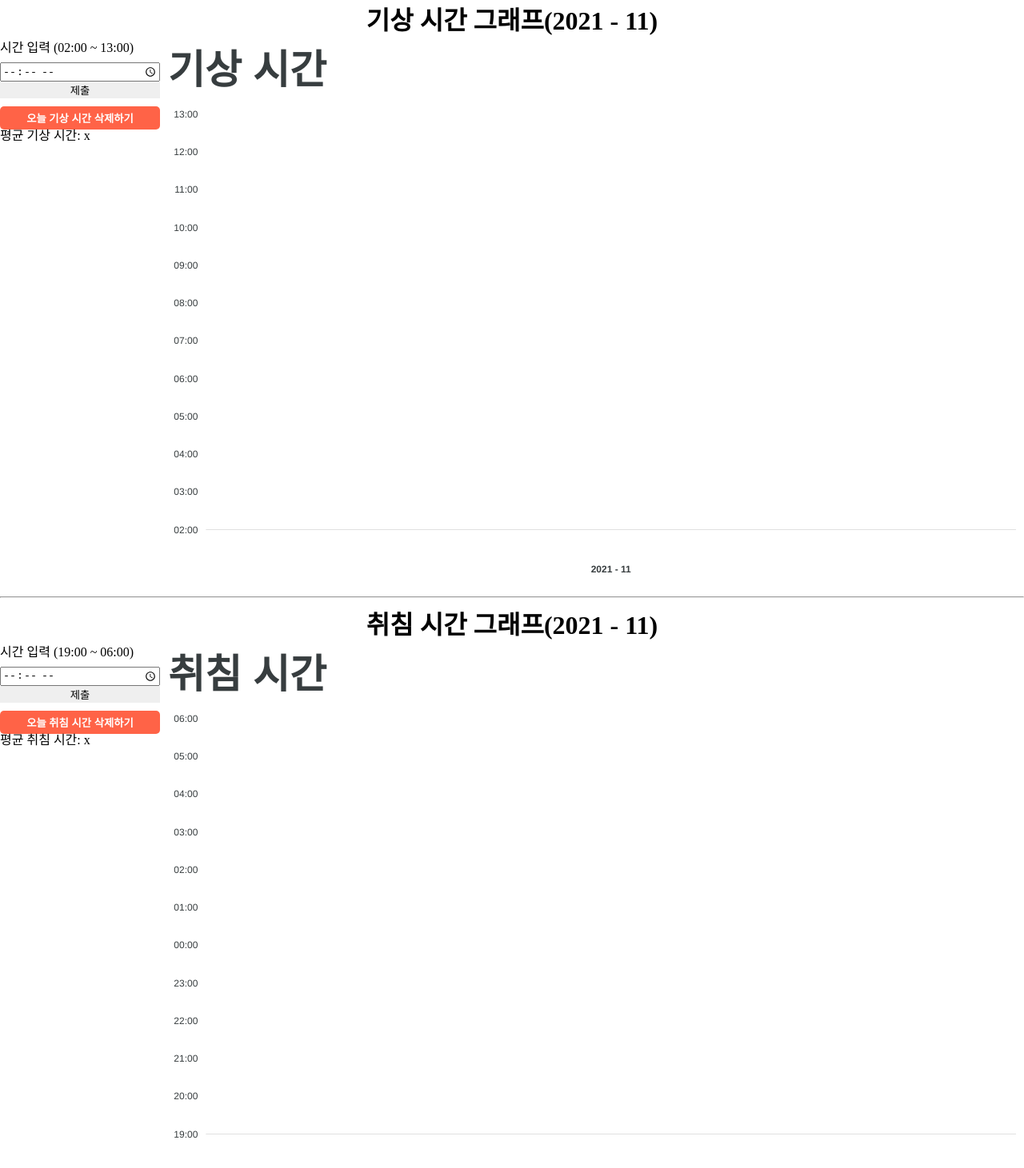
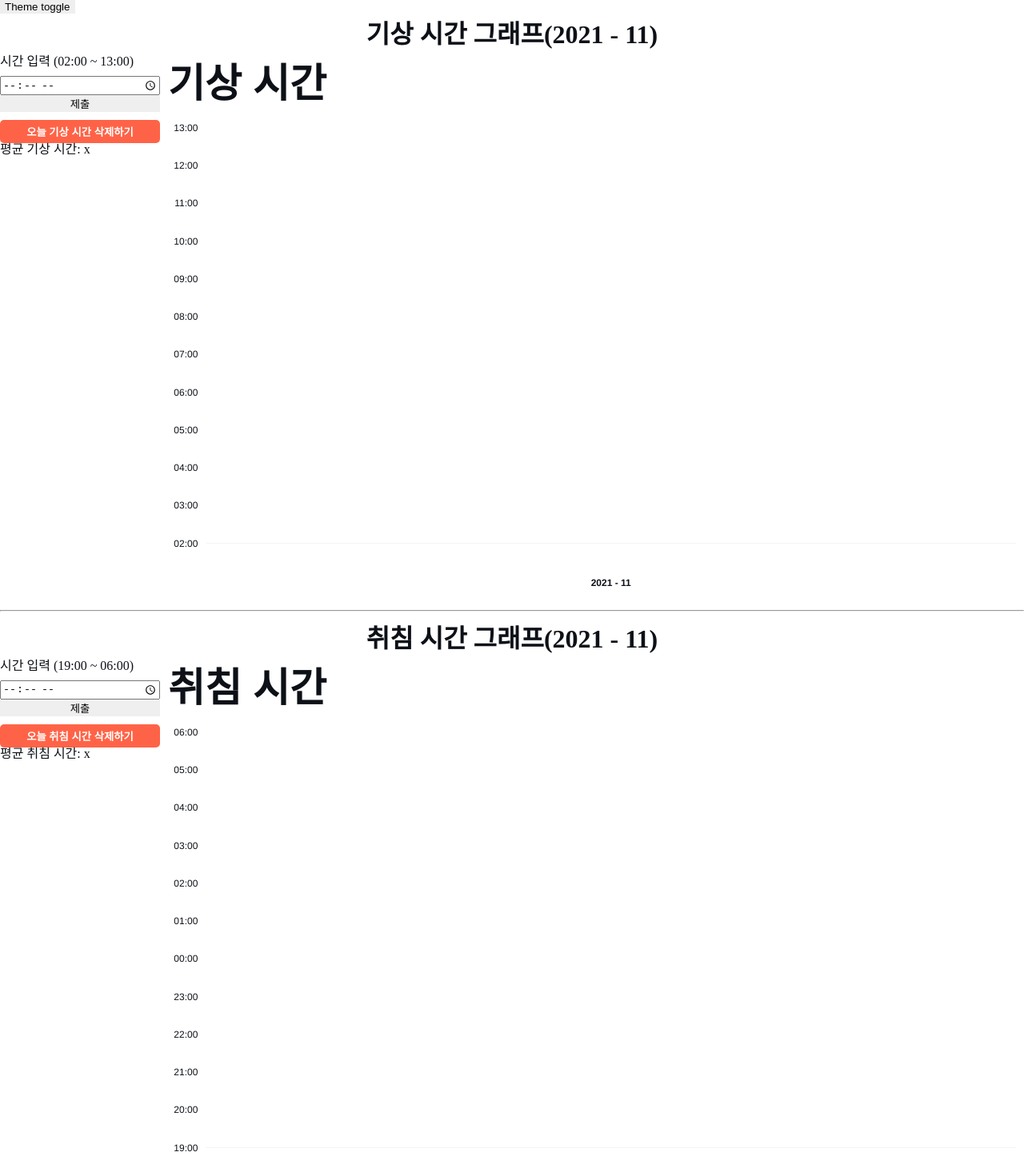
Before and after one commit to SUPER0214T/Heatmap-project, a React (Create React App) app: page / in a window 1280 px wide. Shown: the top 1461 px of the page at 80% size. Built offline with nearby package versions, Linux system fonts and the light colour scheme.

Commit message:
Add dark and light theme

```diff
--- a/src/App.tsx
+++ b/src/App.tsx
@@ -1,7 +1,10 @@
 import React from 'react';
-import { createGlobalStyle } from 'styled-components';
+import { useRecoilState } from 'recoil';
+import { createGlobalStyle, ThemeProvider } from 'styled-components';
+import { themeState } from './atom';
 import Chart from './components/Chart';
 import SleepChart from './components/SleepChart';
+import { darkTheme, lightTheme } from './theme';
 
 const GlobalStyle = createGlobalStyle`
   html, body, div, span, applet, object, iframe,
@@ -63,15 +66,31 @@ const GlobalStyle = createGlobalStyle`
     border: none;
     cursor: pointer;
   }
+  body {
+    /* transition: background-color .35s ease-in-out, color .35s ease-in-out; */
+    background-color: ${(props) => props.theme.bgColor};
+    color: ${(props) => props.theme.textColor};
+  }
 `;
 
 function App() {
+	const [isDark, setIsDark] = useRecoilState(themeState);
+
 	return (
 		<>
-			<GlobalStyle />
-			<Chart />
-			<hr />
-			<SleepChart />
+			<ThemeProvider theme={isDark ? darkTheme : lightTheme}>
+				<button
+					onClick={() => {
+						setIsDark((prev) => !prev);
+					}}
+				>
+					Theme toggle
+				</button>
+				<GlobalStyle />
+				<Chart />
+				<hr />
+				<SleepChart />
+			</ThemeProvider>
 		</>
 	);
 }
--- a/src/components/Chart.tsx
+++ b/src/components/Chart.tsx
@@ -4,12 +4,16 @@ import styled from 'styled-components';
 import { useForm } from 'react-hook-form';
 import {
 	averageTime,
+	chartGridColor,
+	chartTextColor,
 	ChartWrapper,
 	Container,
 	DeleteButton,
 	FormWrapper,
 	Title,
 } from '../styles/chart-style';
+import { useRecoilState } from 'recoil';
+import { themeState } from '../atom';
 
 interface ISubmitProps {
 	wakeUpInput: string;
@@ -21,6 +25,7 @@ const oneMinute = 1 / 60;
 function Chart() {
 	const [wakeUpTime, setWakeUpTime] = useState<string[]>([]);
 	const [dateArr, setDateArr] = useState<number[]>([3]);
+	const [isDark, setIsDark] = useRecoilState(themeState);
 
 	const { register, handleSubmit, setValue } = useForm();
 	let date = new Date();
@@ -144,7 +149,7 @@ function Chart() {
 									show: false,
 								},
 							},
-							colors: ['#4CC9FF', '#545454'], // 그래프 색 바꾸는 곳
+							colors: [isDark ? '#9C90E8' : '#4CC9FF'],
 							dataLabels: {
 								enabled: false,
 								offsetX: -10,
@@ -168,13 +173,14 @@ function Chart() {
 								align: 'left',
 								style: {
 									fontSize: '50px',
+									color: chartTextColor(isDark),
 								},
 							},
 							grid: {
 								show: true,
-								borderColor: '#e7e7e775',
+								borderColor: chartGridColor(isDark),
 								row: {
-									colors: ['transparent', 'transparent'], // takes an array which will be repeated on columns
+									colors: ['transparent', 'transparent'],
 									opacity: 0.5,
 								},
 								xaxis: {
@@ -195,6 +201,22 @@ function Chart() {
 								categories: dateArr,
 								title: {
 									text: '2021 - 11',
+									style: {
+										color: chartTextColor(isDark),
+									},
+								},
+								labels: {
+									style: {
+										colors: chartTextColor(isDark),
+									},
+								},
+								axisBorder: {
+									show: true,
+									color: chartGridColor(isDark),
+								},
+								axisTicks: {
+									show: true,
+									color: chartGridColor(isDark),
 								},
 							},
 							yaxis: {
@@ -207,6 +229,7 @@ function Chart() {
 									},
 									style: {
 										fontSize: '12px',
+										colors: chartTextColor(isDark),
 									},
 								},
 							},
@@ -218,6 +241,7 @@ function Chart() {
 								offsetX: -5,
 							},
 							tooltip: {
+								theme: isDark ? 'dark' : 'light',
 								y: {
 									formatter: (value) => {
 										return timeConverter(value);
--- a/src/components/SleepChart.tsx
+++ b/src/components/SleepChart.tsx
@@ -3,6 +3,8 @@ import ApexChart from 'react-apexcharts';
 import styled from 'styled-components';
 import { useForm } from 'react-hook-form';
 import {
+	chartGridColor,
+	chartTextColor,
 	ChartWrapper,
 	Container,
 	DeleteButton,
@@ -10,6 +12,8 @@ import {
 	sleepAverageTime,
 	Title,
 } from '../styles/chart-style';
+import { useRecoilState } from 'recoil';
+import { themeState } from '../atom';
 
 interface ISubmitProps {
 	sleepInput: string;
@@ -21,6 +25,7 @@ const oneMinute = 1 / 60;
 function SleepChart() {
 	const [sleepTime, setSleepTime] = useState<string[]>([]);
 	const [dateArr, setDateArr] = useState<number[]>([3]);
+	const [isDark, setIsDark] = useRecoilState(themeState);
 
 	const { register, handleSubmit, setValue } = useForm();
 	let date = new Date();
@@ -153,7 +158,7 @@ function SleepChart() {
 									show: false,
 								},
 							},
-							colors: ['#4CC9FF', '#545454'], // 그래프 색 바꾸는 곳
+							colors: [isDark ? '#9C90E8' : '#4CC9FF'], // 그래프 색 바꾸는 곳
 							dataLabels: {
 								enabled: false,
 								offsetX: -10,
@@ -177,13 +182,14 @@ function SleepChart() {
 								align: 'left',
 								style: {
 									fontSize: '50px',
+									color: chartTextColor(isDark),
 								},
 							},
 							grid: {
 								show: true,
-								borderColor: '#e7e7e775',
+								borderColor: chartGridColor(isDark),
 								row: {
-									colors: ['transparent', 'transparent'], // takes an array which will be repeated on columns
+									colors: ['transparent', 'transparent'],
 									opacity: 0.5,
 								},
 								xaxis: {
@@ -204,6 +210,22 @@ function SleepChart() {
 								categories: dateArr,
 								title: {
 									text: '2021 - 11',
+									style: {
+										color: chartTextColor(isDark),
+									},
+								},
+								labels: {
+									style: {
+										colors: chartTextColor(isDark),
+									},
+								},
+								axisBorder: {
+									show: true,
+									color: chartGridColor(isDark),
+								},
+								axisTicks: {
+									show: true,
+									color: chartGridColor(isDark),
 								},
 							},
 							yaxis: {
@@ -216,6 +238,7 @@ function SleepChart() {
 									},
 									style: {
 										fontSize: '12px',
+										colors: chartTextColor(isDark),
 									},
 								},
 							},
@@ -227,6 +250,7 @@ function SleepChart() {
 								offsetX: -5,
 							},
 							tooltip: {
+								theme: isDark ? 'dark' : 'light',
 								y: {
 									formatter: (value) => {
 										return timeConverter(value);
--- a/src/styles/chart-style.tsx
+++ b/src/styles/chart-style.tsx
@@ -76,3 +76,11 @@ export function sleepAverageTime(timeArray: string[]) {
 		Number(minutes) < 10 ? `0${minutes}` : minutes
 	}`;
 }
+
+export function chartTextColor(isDark: boolean): string {
+	return isDark ? '#C9D1D9' : '#0D1117';
+}
+
+export function chartGridColor(isDark: boolean): string {
+	return isDark ? '#c9d1d940' : '#e7e7e775';
+}
--- a/src/theme.ts
+++ b/src/theme.ts
@@ -1,7 +1,13 @@
 import { DefaultTheme } from 'styled-components';
 
+export const lightTheme: DefaultTheme = {
+	bgColor: '#FFFFFF',
+	textColor: '#0D1117',
+	accentColor: '#9C90E8',
+};
+
 export const darkTheme: DefaultTheme = {
-	bgColor: '#130f40',
-	textColor: '#ecf0f1',
-	accentColor: '#2ecc71',
+	bgColor: '#292D3E', // 검은색: #0D1117, 그래프의 GRID 색: #BFC7D5
+	textColor: '#C9D1D9',
+	accentColor: '#9C90E8',
 };
```
